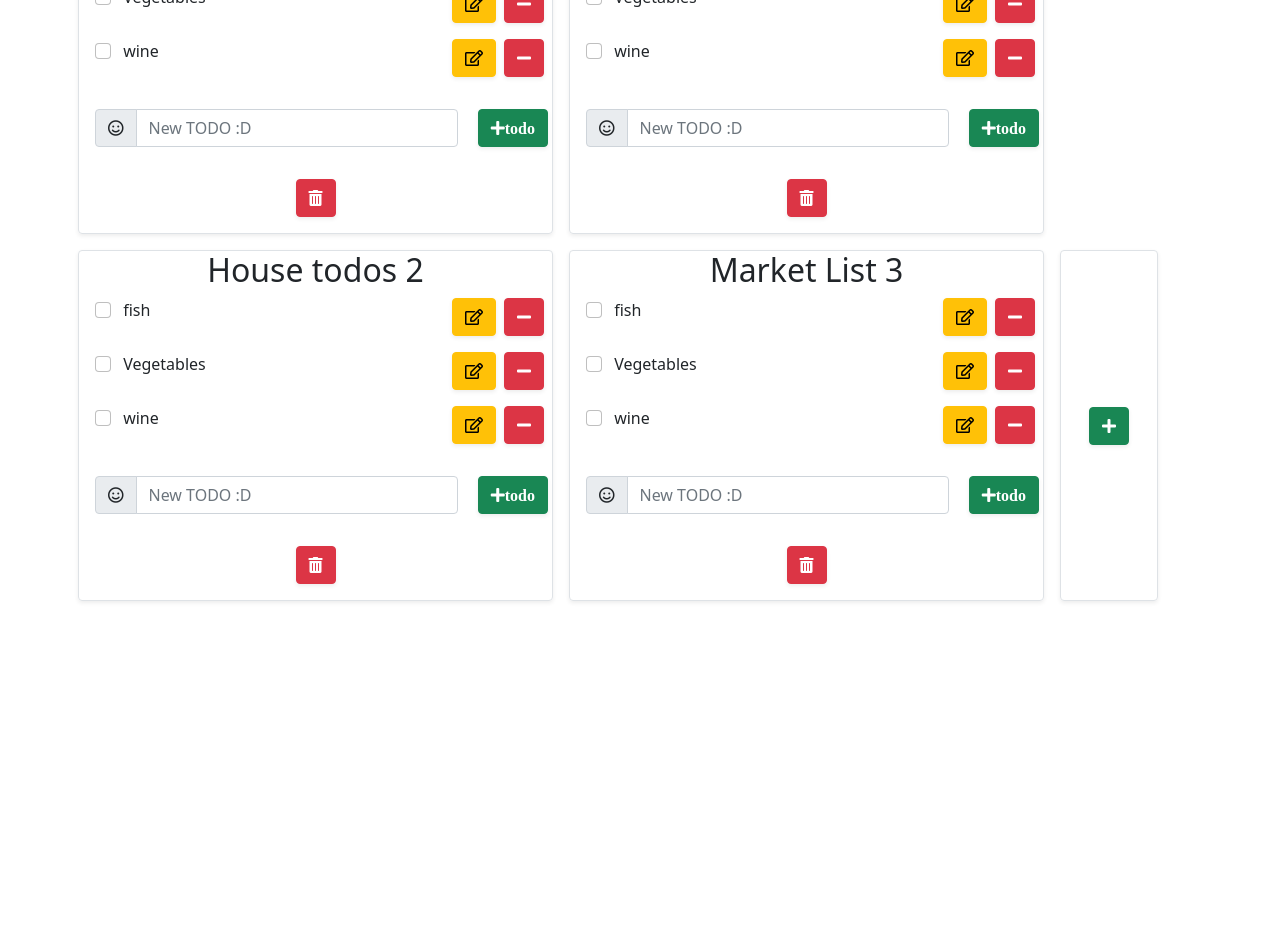
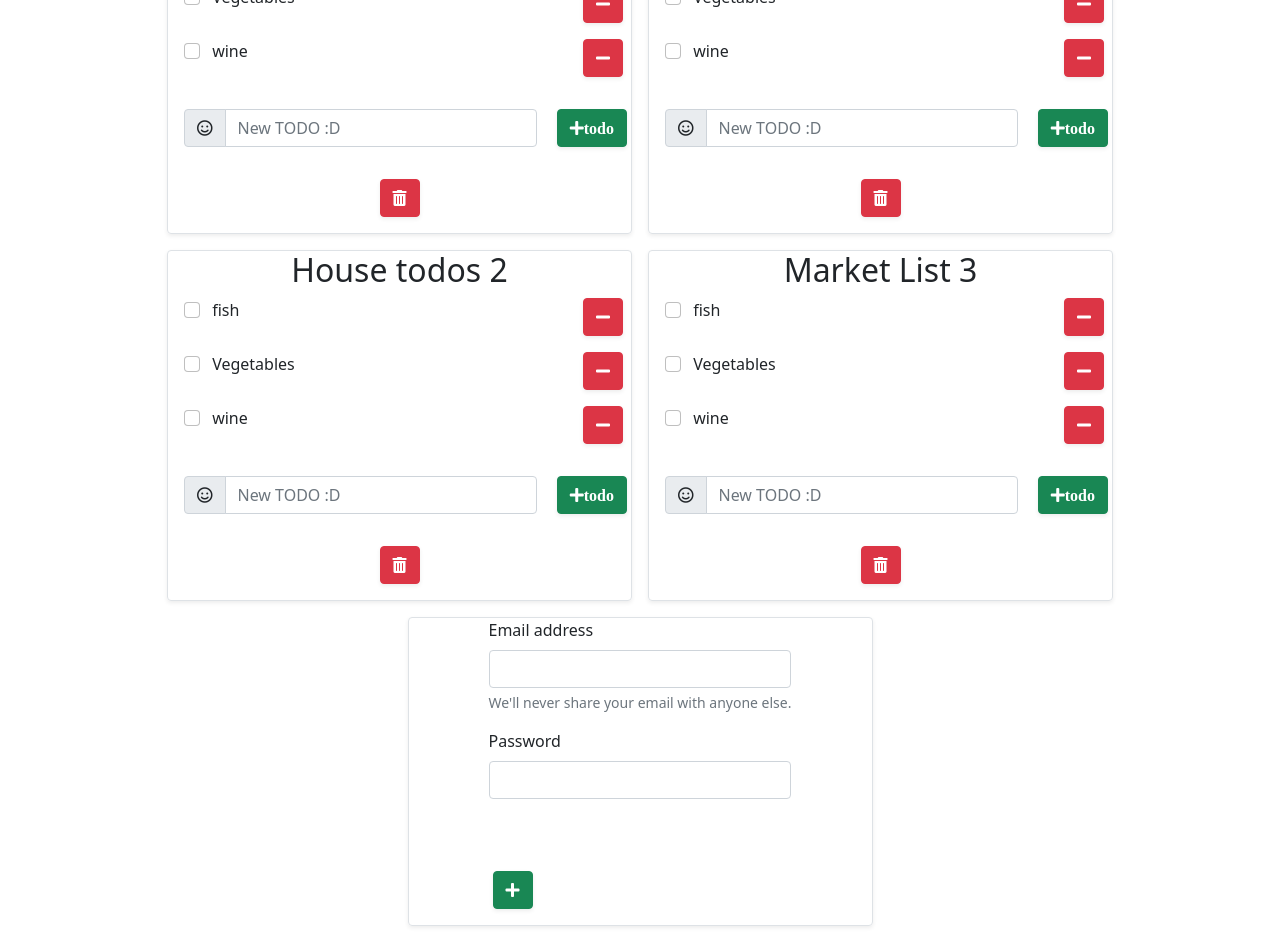
Before and after one commit to AngeelVallem/TodoList-with-vue, a Vue app: page / in a window 1280 px wide. Shown: the part 180-1114 px from the top of the page. Before the commit the page ends 800 px from the top, so only its background shows below. Built offline with nearby package versions, Linux system fonts and the light colour scheme.

Commit message:
first build for prodcution version 1.0

```diff
--- a/src/App.vue
+++ b/src/App.vue
@@ -2,14 +2,15 @@
   <div>
     <h1 class="text-center t">Welcome to your simple Web CheckLists</h1>
 
-    <div class="container">
+    <div class="container-fluid container-lg">
       <div class="row">
+        <div class="d-flex flex-wrap justify-content-center">
           <div
-          class="col-12 col-md-5 col-lg-5 my-2 m-md-2 border shadow-sm rounded p-0"
+            class="col-12 col-md-6 col-lg-5 m-2 border shadow-sm rounded p-0"
             v-for="(List, ListIndex) in todosList"
             :key="ListIndex"
           >
-          <h2 class="text-center">{{ List.ListName}} {{ListIndex}}</h2>
+            <h2 class="text-center">{{ List.ListName }} {{ ListIndex }}</h2>
             <ul
               class="d-flex p-0 d-flex justify-content-between"
               v-for="(items, index) in List.todos"
@@ -23,7 +24,6 @@
                 />
                 <label class="form-check-label"></label>
                 {{ items.item }}
-
               </li>
               <li
                 class="mx-2"
@@ -39,10 +39,10 @@
                 {{ items.item }}
               </li>
               <div>
-              <button class="btn btn-warning shadow-sm" >
-                <i class="far fa-edit"></i>
-              </button>
-              <button class="btn btn-danger mx-2 shadow-sm" v-on:click="removeItem(ListIndex,index)">
+                <button
+                  class="btn btn-danger mx-2 shadow-sm"
+                  v-on:click="removeItem(ListIndex, index)"
+                >
                   <i class="fas fa-minus"></i>
                 </button>
               </div>
@@ -50,10 +50,23 @@
             <div class="d-flex w-100 justify-content-center">
               <label for="new-todo"></label>
               <div class="input-group flex-nowrap p-3">
-  <span class="input-group-text" id="addon-wrapping"><i class="far fa-smile"></i></span>
-  <input type="text"  class="form-control new-todo" placeholder="New TODO :D" aria-label="newTodo" aria-describedby="addon-wrapping" v-model="List.newItem">
+                <span class="input-group-text" id="addon-wrapping"
+                  ><i class="far fa-smile"></i
+                ></span>
+                <input
+                  type="text"
+                  class="form-control new-todo"
+                  placeholder="New TODO :D"
+                  aria-label="newTodo"
+                  aria-describedby="addon-wrapping"
+                  v-model="List.newItem"
+                  v-on:keyup.enter="addTodo(ListIndex)"
+                />
               </div>
-            <button class="btn btn-success m-1 my-3 shadow-sm" v-on:click="addTodo(ListIndex)">
+              <button
+                class="btn btn-success m-1 my-3 shadow-sm"
+                v-on:click="addTodo(ListIndex)"
+              >
                 <i class="fas fa-plus">todo</i>
               </button>
             </div>
@@ -67,11 +80,40 @@
             </div>
           </div>
           <div
-          class="col-12 col-md-5 col-lg-1 my-2 m-md-2 border shadow-sm rounded p-5 d-flex justify-content-center align-items-center"
+            class="col-12 col-md-6 col-lg-5 m-2 border shadow-sm rounded p-0 d-flex justify-content-center align-items-center"
           >
-            <button class="btn btn-success m-1 my-3 shadow-sm">
+            <form>
+              <div class="mb-3">
+                <label for="exampleInputEmail1" class="form-label"
+                  >Email address</label
+                >
+                <input
+                  type="email"
+                  class="form-control"
+                  id="exampleInputEmail1"
+                  aria-describedby="emailHelp"
+                />
+                <div id="emailHelp" class="form-text">
+                  We'll never share your email with anyone else.
+                </div>
+              </div>
+              <div class="mb-3">
+                <label for="exampleInputPassword1" class="form-label"
+                  >Password</label
+                >
+                <input
+                  type="password"
+                  class="form-control"
+                  id="exampleInputPassword1"
+                />
+              </div>
+              <div class="mb-3 form-check">
+              </div>
+              <button class="h-35 btn btn-success m-1 my-3 shadow-sm">
                 <i class="fas fa-plus"></i>
               </button>
+            </form>
+          </div>
         </div>
       </div>
     </div>
@@ -86,7 +128,7 @@ export default {
       todosList: [
         {
           ListName: "Bugs",
-          newItem : '',
+          newItem: "",
           todos: [
             {
               id: Math.random(),
@@ -107,7 +149,7 @@ export default {
         },
         {
           ListName: "House",
-          newItem : '',
+          newItem: "",
           todos: [
             {
               id: Math.random(),
@@ -128,7 +170,7 @@ export default {
         },
         {
           ListName: "House todos",
-          newItem : '',
+          newItem: "",
           todos: [
             {
               id: Math.random(),
@@ -149,7 +191,7 @@ export default {
         },
         {
           ListName: "Market List",
-          newItem : '',
+          newItem: "",
           todos: [
             {
               id: Math.random(),
@@ -175,18 +217,18 @@ export default {
     deleteList: function (index) {
       this.todosList.splice(index, 1);
     },
-    removeItem : function(listIndex,index){
-           this.todosList[listIndex].todos.splice(index,1)
+    removeItem: function (listIndex, index) {
+      this.todosList[listIndex].todos.splice(index, 1);
     },
-  addTodo : function(listIndex){
+    addTodo: function (listIndex) {
       this.todosList[listIndex].todos.push({
-      id : Math.random(),
-      item : this.todosList[listIndex].newItem,
-      check : false
-    })
-  }
-}
-}
+        id: Math.random(),
+        item: this.todosList[listIndex].newItem,
+        check: false,
+      });
+    },
+  },
+};
 </script>
 
 <style>
```
Lines whose indentation alone changed are shown as unchanged.
